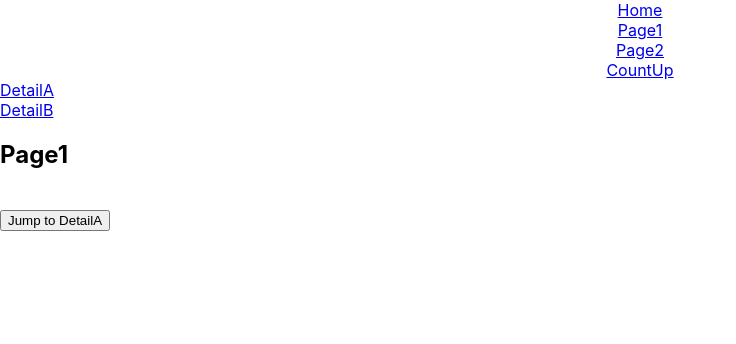
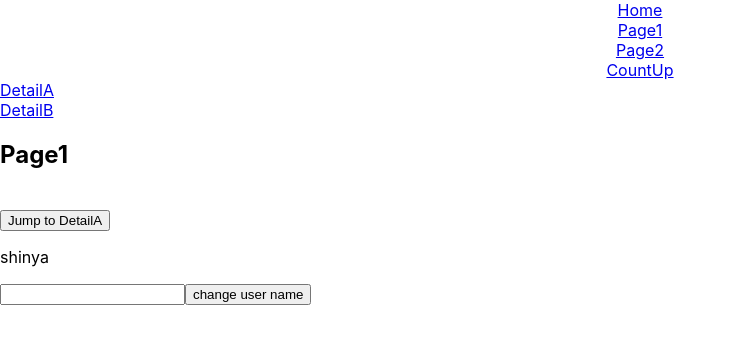
Before and after one commit to hinoharashinya/react-commentary, a React (Create React App) app: page /page1 in a window 1280 px wide. Shown: the top 344 px of the page, without its empty margins (0-736 px from the left). Built offline with nearby package versions, Linux system fonts and the light colour scheme.

Commit message:
set global state

```diff
--- a/src/App.js
+++ b/src/App.js
@@ -1,9 +1,11 @@
 import './App.css';
 import {BrowserRouter, Link} from "react-router-dom";
 import {Routes} from "./components/routing/Routes"
+import { UserProvider } from './providers/UserProvider';
 
 function App() {
   return (
+    <UserProvider>
       <BrowserRouter>
         <div className="App">
           <Link to="/">Home</Link>
@@ -16,6 +18,7 @@ function App() {
         </div>
         <Routes />
       </BrowserRouter>
+    </UserProvider>
   );
 }
 
--- a/src/components/routing/Home.jsx
+++ b/src/components/routing/Home.jsx
@@ -1,7 +1,12 @@
+import {useContext} from "react";
+import {UserContext} from "../../providers/UserProvider";
+
 export const Home = () => {
+  const {userInfo} = useContext(UserContext);
   return(
     <>
       <h2>Home</h2>
+      <p>{userInfo.userName}</p>
     </>
   );
 }
--- a/src/components/routing/Page1.jsx
+++ b/src/components/routing/Page1.jsx
@@ -1,15 +1,28 @@
 import {Link, useHistory} from "react-router-dom";
+import {useContext, useState} from "react";
+import {UserContext} from "../../providers/UserProvider";
 
 export const Page1 = () => {
   const stateA = "state";
   const history = useHistory();
-
+  const [inputUserName, setInputUserName] = useState("");
+  const {userInfo, setUserInfo} = useContext(UserContext)
   const onClickButton = () => {
     //history.push("/page1/detailA")
     history.push({
       pathname: "/page1/detailA",
       state: stateA
     })
+  }
+  const onChangeInput = (e) => {
+    setInputUserName(e.target.value);
+  }
+  const changeUserName = () => {
+    if(inputUserName === ""){
+      return
+    }
+    setUserInfo({userName: inputUserName});
+    setInputUserName("");
   }
   return(
     <>
@@ -19,6 +32,10 @@ export const Page1 = () => {
       <h2>Page1</h2>
       <br />
       <button onClick={onClickButton}>Jump to DetailA</button>
+      <br />
+      <p>{userInfo.userName}</p>
+      <input type="text" value={inputUserName} onChange={onChangeInput}/>
+      <button onClick={changeUserName}>change user name</button>
     </>
   );
 }
--- /dev/null
+++ b/src/providers/UserProvider.jsx
@@ -0,0 +1,12 @@
+import { createContext, useState } from "react";
+
+export const UserContext = createContext({});
+
+export const UserProvider = (props) => {
+  const [userInfo, setUserInfo] = useState({userName: "shinya"});
+  return(
+    <UserContext.Provider value={{userInfo, setUserInfo}}>
+      {props.children}
+    </UserContext.Provider>
+  )
+}
```
Lines whose indentation alone changed are shown as unchanged.
